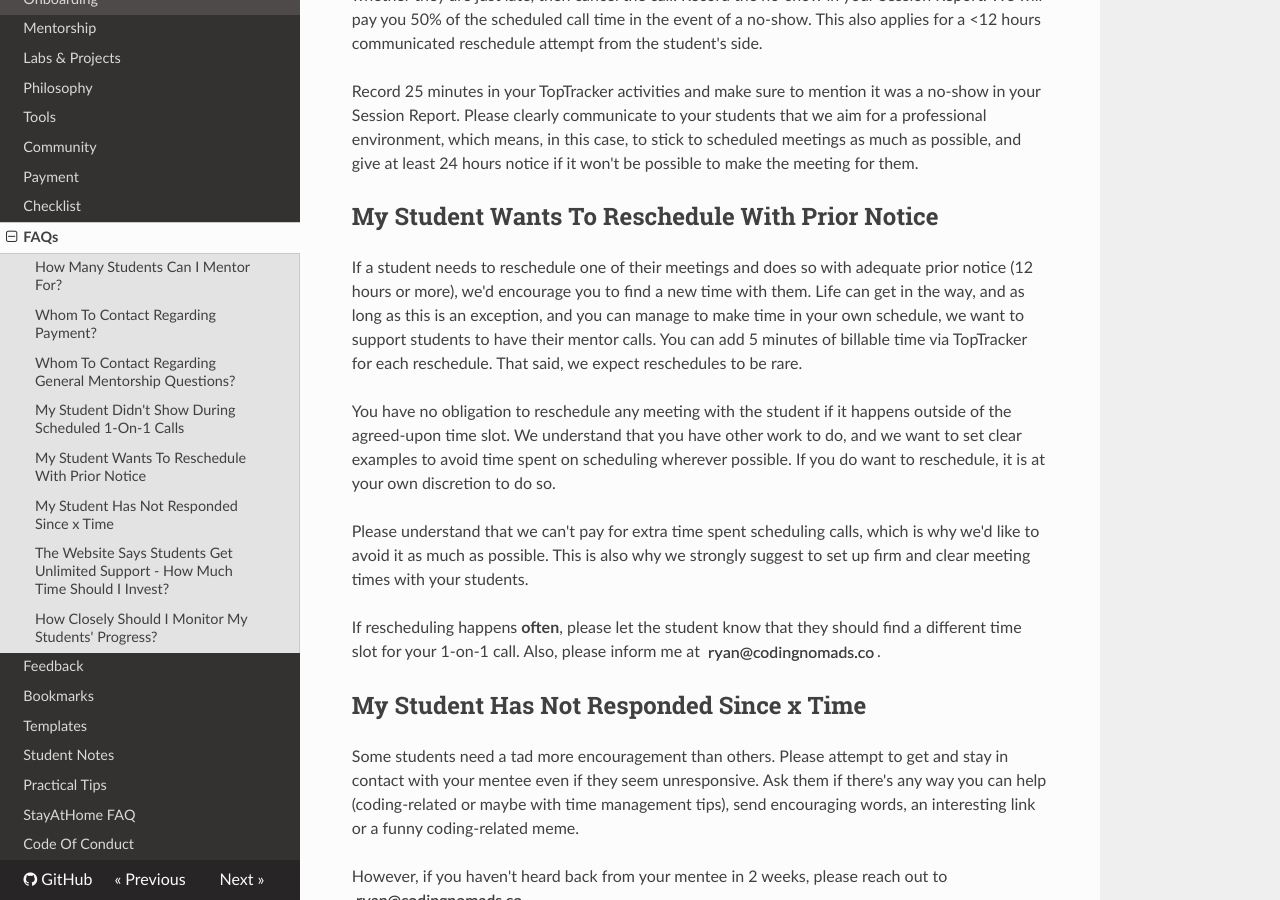
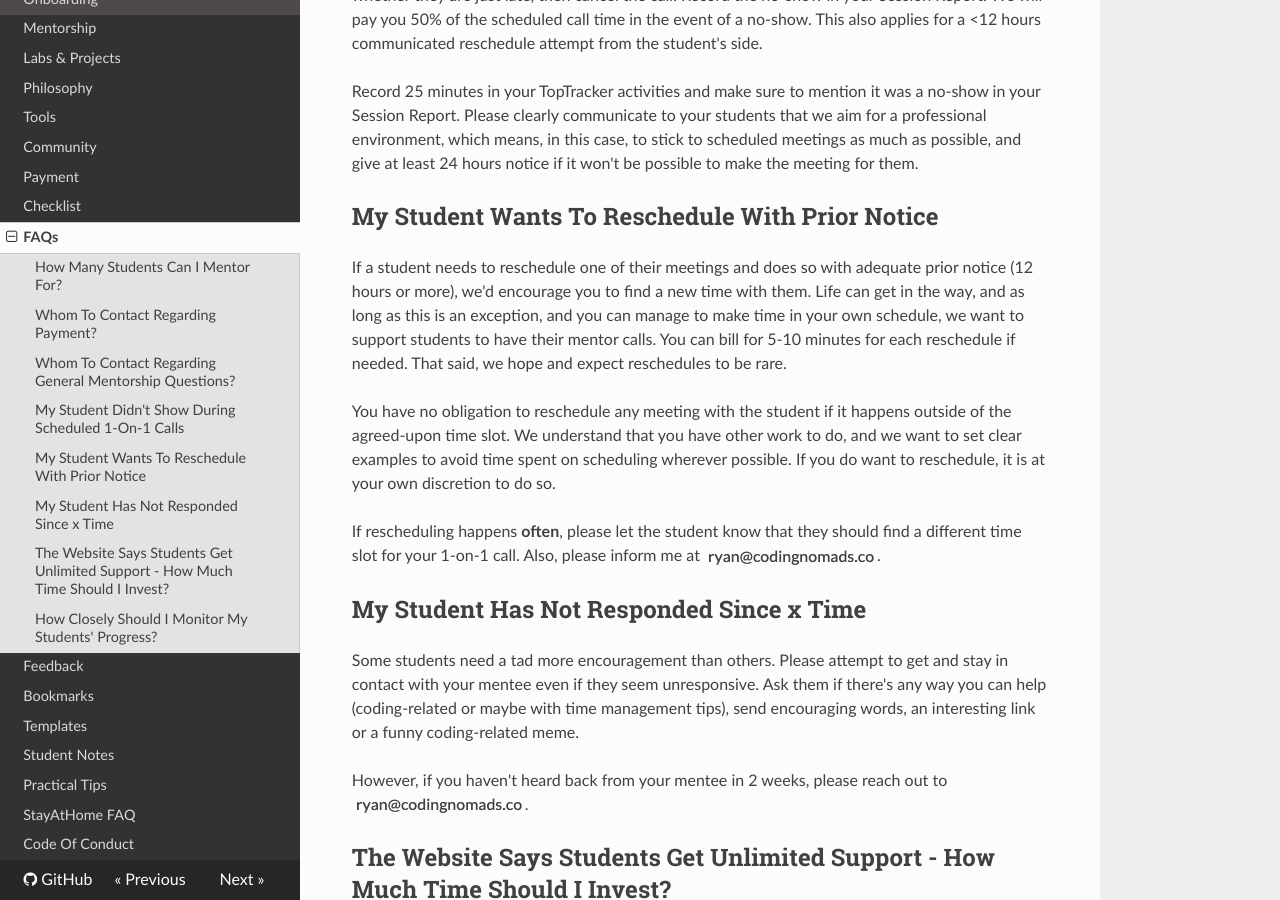
Before and after one commit to CodingNomads/mentor-docs, an MkDocs documentation site: the page built from docs/09_faq.md, in a window 1280 px wide and 900 px high, scrolled down 888 px. Built offline with MkDocs 1.6.1, drawn with Linux system fonts in a browser that asks for light colours; nearby versions of some CDN libraries.

Commit message:
Update 09_faq.md

```diff
--- a/docs/09_faq.md
+++ b/docs/09_faq.md
@@ -26,11 +26,9 @@ Record 25 minutes in your TopTracker activities and make sure to mention it was
 
 ## My Student Wants To Reschedule With Prior Notice
 
-If a student needs to reschedule one of their meetings and does so with adequate prior notice (12 hours or more), we'd encourage you to find a new time with them. Life can get in the way, and as long as this is an exception, and you can manage to make time in your own schedule, we want to support students to have their mentor calls. You can add 5 minutes of billable time via TopTracker for each reschedule. That said, we expect reschedules to be rare.
+If a student needs to reschedule one of their meetings and does so with adequate prior notice (12 hours or more), we'd encourage you to find a new time with them. Life can get in the way, and as long as this is an exception, and you can manage to make time in your own schedule, we want to support students to have their mentor calls. You can bill for 5-10 minutes for each reschedule if needed. That said, we hope and expect reschedules to be rare.
 
 You have no obligation to reschedule any meeting with the student if it happens outside of the agreed-upon time slot. We understand that you have other work to do, and we want to set clear examples to avoid time spent on scheduling wherever possible. If you do want to reschedule, it is at your own discretion to do so.
-
-Please understand that we can't pay for extra time spent scheduling calls, which is why we'd like to avoid it as much as possible. This is also why we strongly suggest to set up firm and clear meeting times with your students.
 
 If rescheduling happens **often**, please let the student know that they should find a different time slot for your 1-on-1 call. Also, please inform me at <img style="display: inline-block;" alt="contact address for ryan" src="../images/email_ryan.png"/>.
 
```
